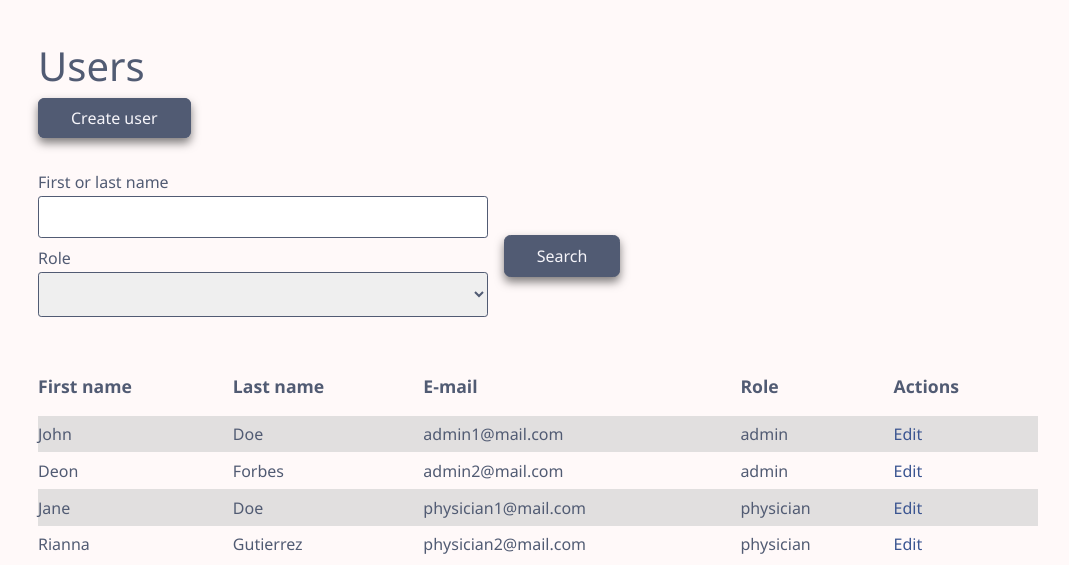
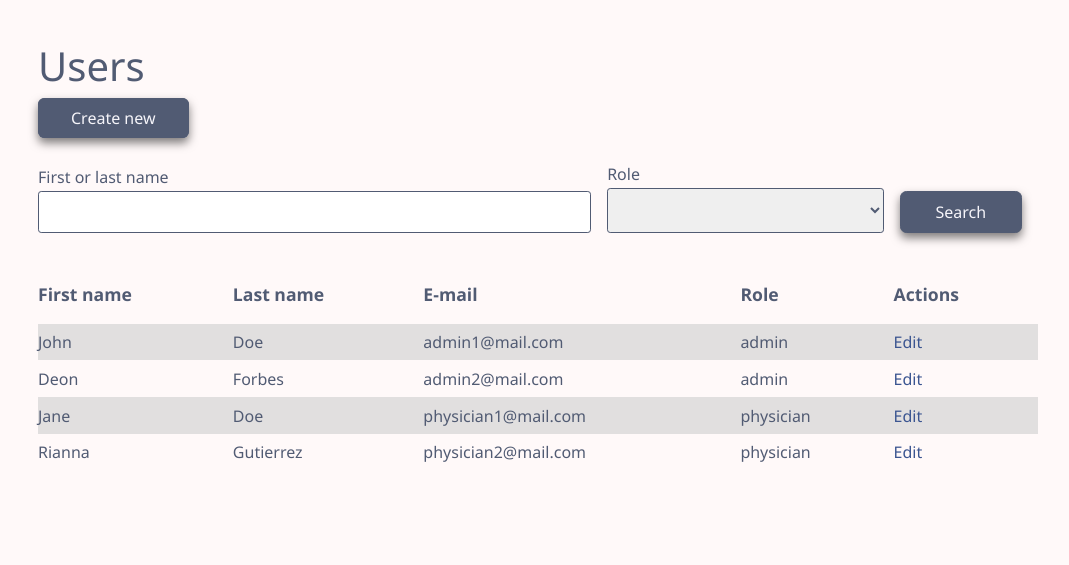
Before and after one commit to claucia/cs50x-final-project, a Flask app: page /users in a window 1280 px wide. Shown: the part 112-677 px from the top of the page, without its empty margins (102-1171 px from the left). Run offline with Flask 2, Linux system fonts and the light colour scheme; a user stored in the database is signed in; data comes from the database, SQL or seed files in the repository; parts of the project's set-up code (start-up, migrations or seed data) failed here and were passed over; some libraries are stand-ins or nearby versions.

Commit message:
Style form-filed and form-buttons divs

```diff
--- a/app/static/form.css
+++ b/app/static/form.css
@@ -1,41 +1,33 @@
-form{
+.form-fields{
   display: grid;
-  grid-template-columns: auto auto auto;
+  grid-template-columns: 1fr 1fr;
   grid-template-rows: 1fr;
   grid-gap: 1rem;
   align-items: center;
   margin: 2rem 0;
-}
-
-.form-create-blood-request{
-  grid-template-columns: 2fr 2fr 1fr 1fr;
-}
-
-.form-edit-user,
-.form-change-password {
-  grid-template-columns: 1fr 1fr;
-  grid-column-start: 1;
-}
-
-.form-edit-user button,
-.form-edit-user .cancel-button,
-.form-change-password button,
-.form-change-password .cancel-button{
-  display: inline-block;
-  margin: 0;
-
 
 }
 
 .form-buttons{
-  grid-column-start: 2;
   display: flex;
+  justify-content: center;
   align-items: center;
+  flex-wrap: nowrap;
+  margin: 1rem 0;
+}
+
+.form-search{
+  display: grid;
+  grid-template-columns: 4fr 2fr 1fr;
+  grid-template-rows: 1fr;
+  grid-gap: 1rem;
+  align-items: end;
+  margin: 2rem 0;
 }
 
 .field {
   width: 100%;
-  margin: .5rem 0;
+  /* margin: .5rem 0; */
 }
 
 label {
@@ -67,8 +59,9 @@ button, .cancel-button,
   border-radius: 0.4rem;
   background-color: var(--blue);
   box-shadow: 0px 5px 10px 0px rgba(0, 0, 0, 0.5);
-  margin-top: 1.5rem;
+  margin-right: 1rem;
 }
+
 
 button:hover{
   color: var(--red);
--- a/app/templates/_macros.html
+++ b/app/templates/_macros.html
@@ -1,7 +1,5 @@
 {% macro render_button(text) %}
-  <div class="field">
-    <button>{{ text }}</button>
-  </div>
+   <button>{{ text }}</button>
 {% endmacro %}
 
 
--- a/app/templates/user/edit_user.html
+++ b/app/templates/user/edit_user.html
@@ -13,9 +13,7 @@
     </div>
     <div class="form-buttons">
         {{ render_button('Save') }}
-        <div class="field">
-            <a class=" cancel-button" href="{{ url_for('list_users') }}">Cancel</a>
-        </div>
+        <a class=" cancel-button" href="{{ url_for('list_users') }}">Cancel</a>
     </div>
 </form>
 {% endblock %}
--- a/app/templates/user/list_user.html
+++ b/app/templates/user/list_user.html
@@ -4,14 +4,12 @@
 {% block title %}Users{% endblock %}
 
 {% block content %}
-<a class="create-button" href="{{ url_for('create_user') }}">Create user</a>
+<a class="create-button" href="{{ url_for('create_user') }}">Create new</a>
 
 <form method="POST">
-    <div class="form-fields">
+    <div class="form-search">
         {{ render_field(form.name) }}
         {{ render_field(form.role) }}
-    </div>
-    <div class="form-buttons">
         {{ render_button('Search') }}
     </div>
 </form>
```
Also changed, not shown: app/templates/blood_request/list_blood_request.html (+5 -7 lines), app/templates/donor/list_donor.html (+5 -7 lines).
